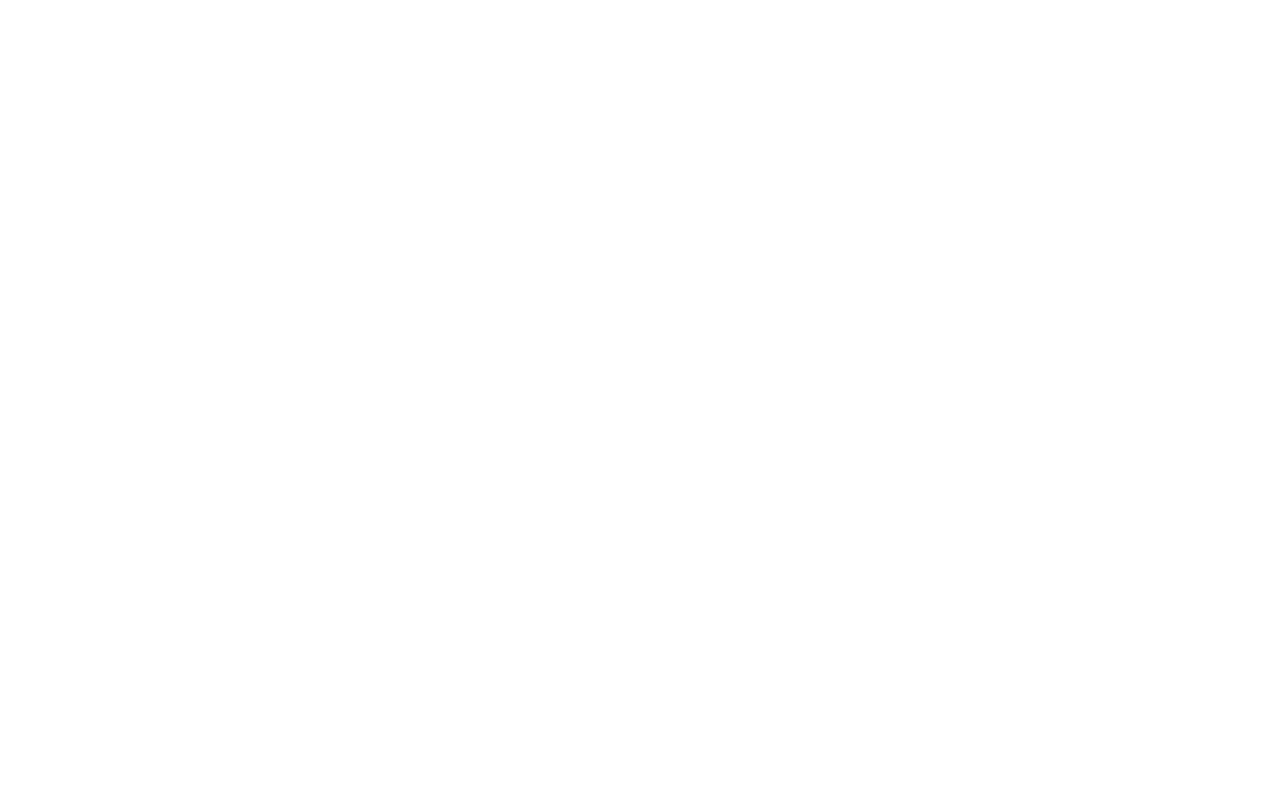
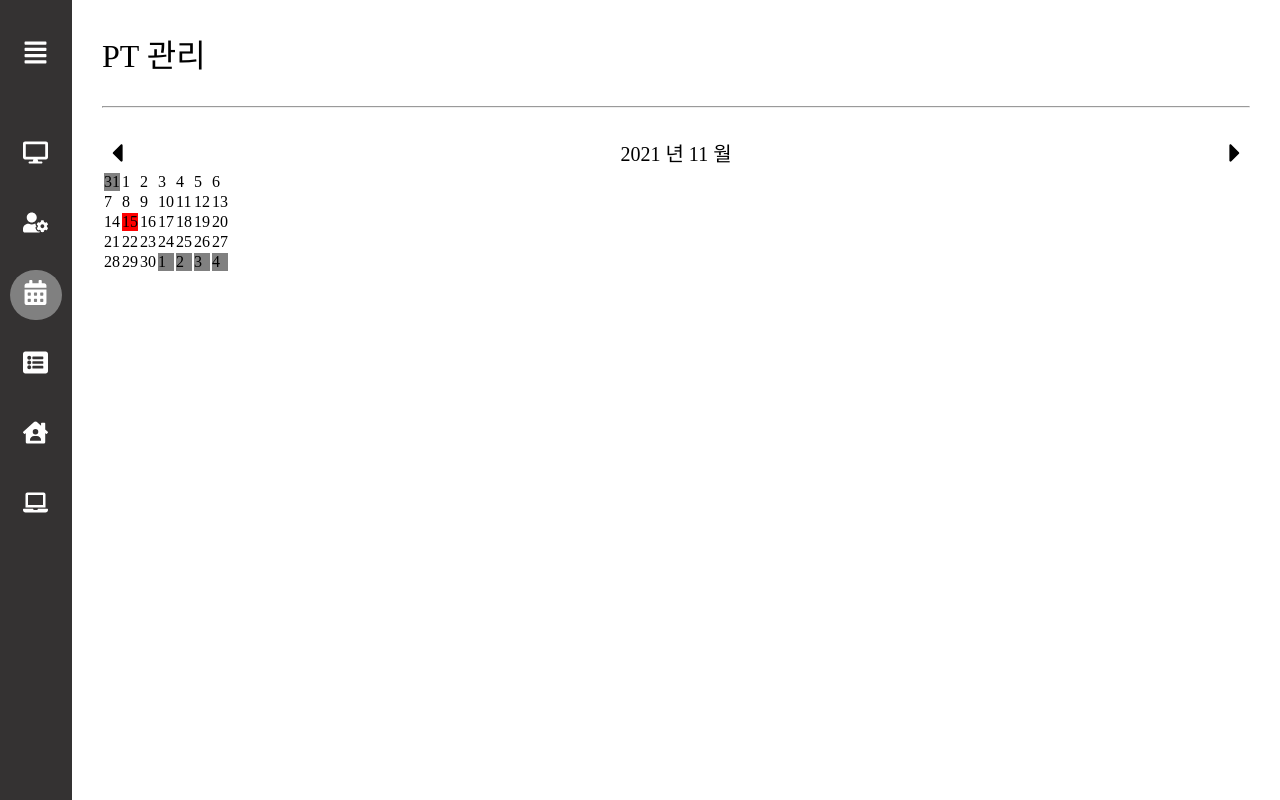
Before and after one commit to dbtjsdlf222/muscle-cat, a React (Create React App) app in the folder frontend/: page /pt in a window 1280 px wide. Before the commit this address had no page. Built offline with nearby package versions, Linux system fonts and the light colour scheme; a web font is replaced by a local one.

Commit message:
PT관리 추가

```diff
--- a/frontend/package.json
+++ b/frontend/package.json
@@ -7,6 +7,7 @@
     "@testing-library/react": "^11.2.7",
     "@testing-library/user-event": "^12.8.3",
     "axios": "^0.24.0",
+    "moment": "^2.29.1",
     "react": "^17.0.2",
     "react-dom": "^17.0.2",
     "react-icons": "^4.3.1",
--- a/frontend/src/components/App.js
+++ b/frontend/src/components/App.js
@@ -5,6 +5,7 @@
 import Member from "./Member";
 import Singup from "./Singup";
 import Pos  from "./PosMain";
+import PT from "./PT";
 
 
 
@@ -15,6 +16,7 @@
                 <Route path='/login' element={ <Login /> } />
                 <Route path='/dashboard' element={ <Dashboard url="dashboard"/> } />
                 <Route path='/member' element={ <Member url="member"/> } />
+                <Route path='/pt' element={ <PT url="pt"/> } />
                 <Route path='/singup' element={ <Singup url="singup"/> } />
                 <Route path='/pos' element={ <Pos url="pos"/> } />
             </Routes>
--- /dev/null
+++ b/frontend/src/components/PT.js
@@ -0,0 +1,79 @@
+import SideBar from "./SideBar";
+import styles from "../css/PT.module.css";
+import React, {useState} from "react";
+import moment from 'moment';
+import { FaCaretLeft, FaCaretRight } from "react-icons/fa"
+
+const PT = (props) => {
+    const [getMoment, setMoment] = useState(moment);
+    const today = getMoment;
+    const firstWeek = today.clone().startOf('month').week();
+    const lastWeek = today.clone().endOf('month').week() === 1 ? 53 :today.clone().endOf('month').week();
+
+    const calendarArr=()=>{
+        let result = [];
+        let week = firstWeek;
+        for ( week; week <= lastWeek; week++) {
+            result = result.concat(
+                <tr key={week}>
+                    {
+                        Array(7).fill(0).map((data, index) => {
+                            let days = today.clone().startOf('year').week(week).startOf('week').add(index, 'day');
+
+                            if(moment().format('YYYYMMDD') === days.format('YYYYMMDD')){
+                                return(
+                                    <td key={index} style={{backgroundColor:'red'}} >
+                                        <span>{days.format('D')}</span>
+                                    </td>
+                                );
+                            }else if(days.format('MM') !== today.format('MM')){
+                                return(
+                                    <td key={index} style={{backgroundColor:'gray'}} >
+                                        <span>{days.format('D')}</span>
+                                    </td>
+                                );
+                            }else{
+                                return(
+                                    <td key={index}  >
+                                        <span>{days.format('D')}</span>
+                                    </td>
+                                );
+                            }
+                        })
+                    }
+                </tr>
+            );
+        }
+        return result;
+    }
+
+
+    return(
+        <>
+            <SideBar url={props.url} />
+            <div className={ styles.main_wrap }>
+                <div className={ styles.main_title }>
+                    <span>PT 관리</span>
+                </div>
+                <hr />
+                <div className={ styles.btn_box }>
+                    <button className={ styles.btn } onClick={()=>{ setMoment(getMoment.clone().subtract(1, 'month')) }} >
+                        <FaCaretLeft size="30" />
+                    </button>
+                    <span>{today.format('YYYY 년 MM 월')}</span>
+                    <button className={ styles.btn } onClick={()=>{ setMoment(getMoment.clone().add(1, 'month')) }}>
+                        <FaCaretRight size="30" />
+                    </button>
+                </div>
+                <table>
+                    <tbody>
+                    {calendarArr()}
+                    </tbody>
+                </table>
+
+            </div>
+        </>
+    );
+}
+
+export default PT;
--- a/frontend/src/components/SideBar.js
+++ b/frontend/src/components/SideBar.js
@@ -1,7 +1,7 @@
 import React, {useState} from "react";
 import styles from "../css/SideBar.module.css"
 import { FaDesktop, FaListAlt, FaAlignJustify, FaUserCog, FaHouseUser, FaLaptop,
-     FaChevronDown, FaChevronUp} from "react-icons/fa"
+     FaChevronDown, FaChevronUp, FaCalendarAlt} from "react-icons/fa"
 import logo from "../logo_white.png"
 import {Link} from "react-router-dom";
 import SideBarItem from "./SideBarItem";
@@ -26,6 +26,7 @@
                         </li>
                         <SideBarItem url="/dashboard" icon={<FaDesktop size="25" color="white" />} text="대시보드" isActive={ props.url === "dashboard" ? true : false }/>
                         <SideBarItem url="/member" icon={<FaUserCog size="25" color="white" />} text="회원관리" isActive={ props.url === "member" ? true : false }/>
+                        <SideBarItem url="/pt" icon={<FaCalendarAlt size="25" color="white" />} text="PT관리" isActive={ props.url === "pt" ? true : false }/>
                         <SideBarItemFold url="/board" icon={<FaListAlt size="25" color="white" />} text="게시글" subItem={{"subpage":[{"pageLink":"/test","pageText": "공지사항"},{"pageLink":"/test2","pageText": "건의사항"}]}}/>
                         <SideBarItem url="/homepage" icon={<FaHouseUser size="25" color="white" />} text="홈페이지관리" isActive={ props.url === "homepage" ? true : false }/>
                         <SideBarItem url="/pos" icon={<FaLaptop size="25" color="white" />} text="포스이동" />
--- /dev/null
+++ b/frontend/src/css/PT.module.css
@@ -0,0 +1,35 @@
+.main_wrap {
+    padding:0 30px 0 102px;
+}
+
+.main_wrap  hr{
+    margin: 30px 0px;
+}
+
+.main_title {
+    padding-top: 30px;
+
+}
+.main_title span {
+    font-size: 32px;
+}
+
+.btn_box{
+    display: flex;
+    -webkit-box-pack: justify;
+    justify-content: space-between;
+    -webkit-box-align: center;
+    align-content: center;
+    width: 100%;
+    height: 100%;
+}
+
+.btn_box span {
+    font-size: 20px;
+}
+
+.btn {
+    border: 0;
+    background-color: white;
+    cursor: pointer;
+}
```
Also changed, not shown: 1 other file (tests, documents, lock files or other folders).
